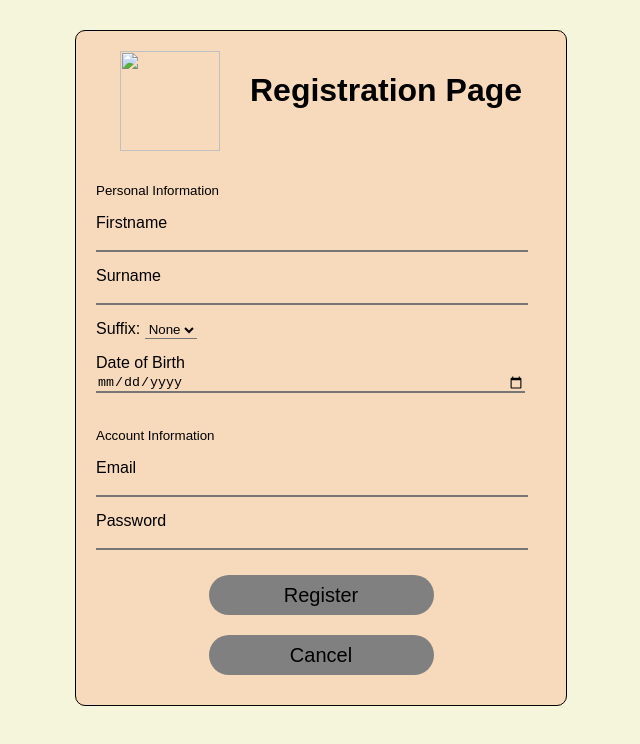
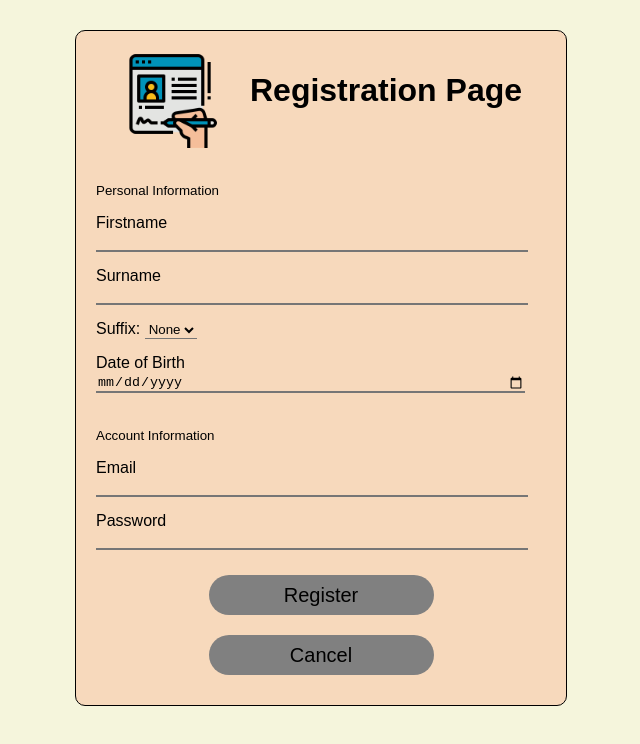
Before and after one commit to Lamzeez/RegistrationPage, a plain HTML site: page index.html in a window 1280 px wide. Shown: the whole page, without its empty margins (319-959 px from the left). Drawn offline with Linux system fonts and the light colour scheme.

Commit message:
Update index.html

```diff
--- a/index.html
+++ b/index.html
@@ -9,7 +9,7 @@
 		<form action="calculator.html">
 			<div id="container">
 				<div id="topArea">
-					<img src="IMAGES/registrationIcon.png">
+					<img src="registrationIcon.png">
 					<h1>Registration Page</h1>
 				</div>
 				<small>Personal Information</small>
```
